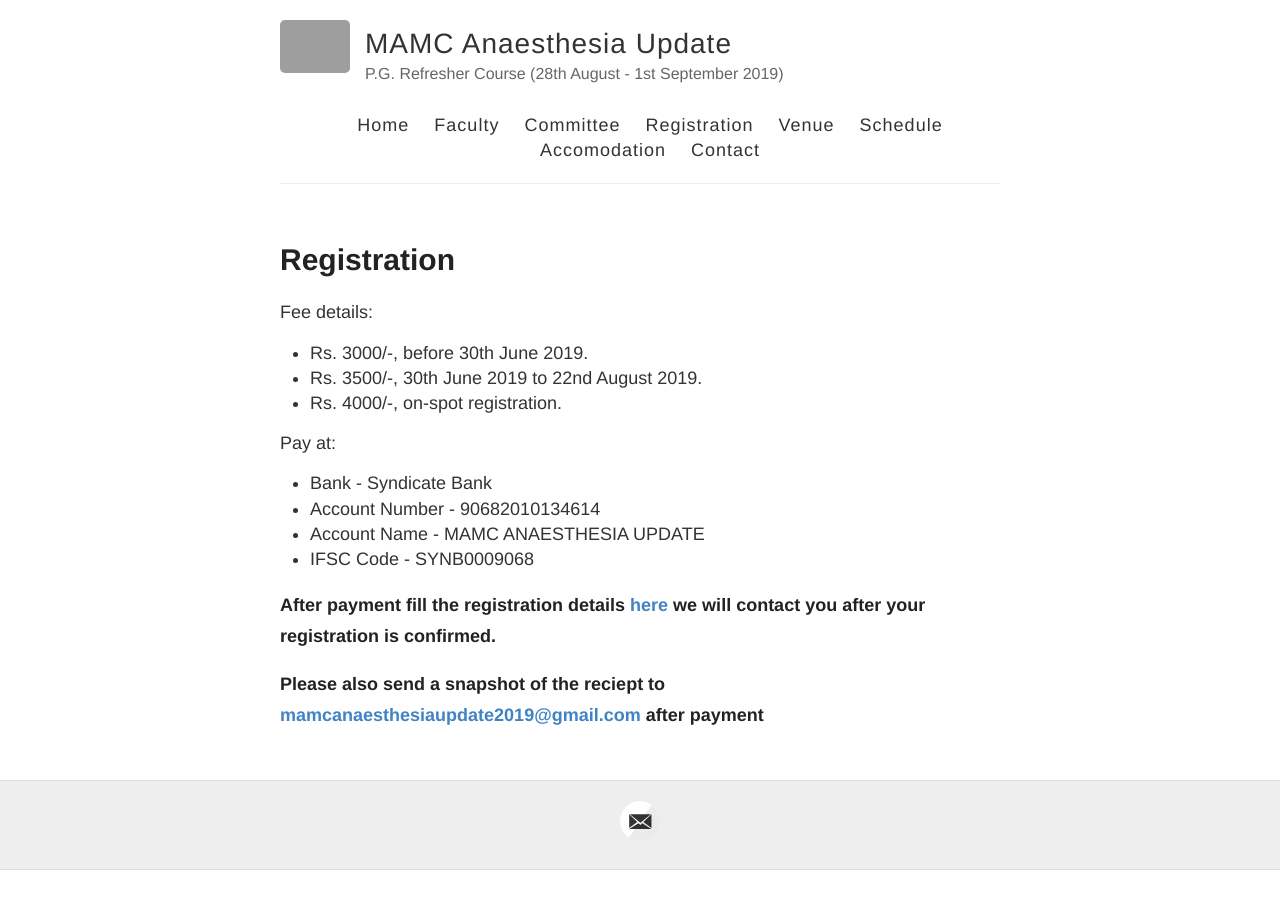
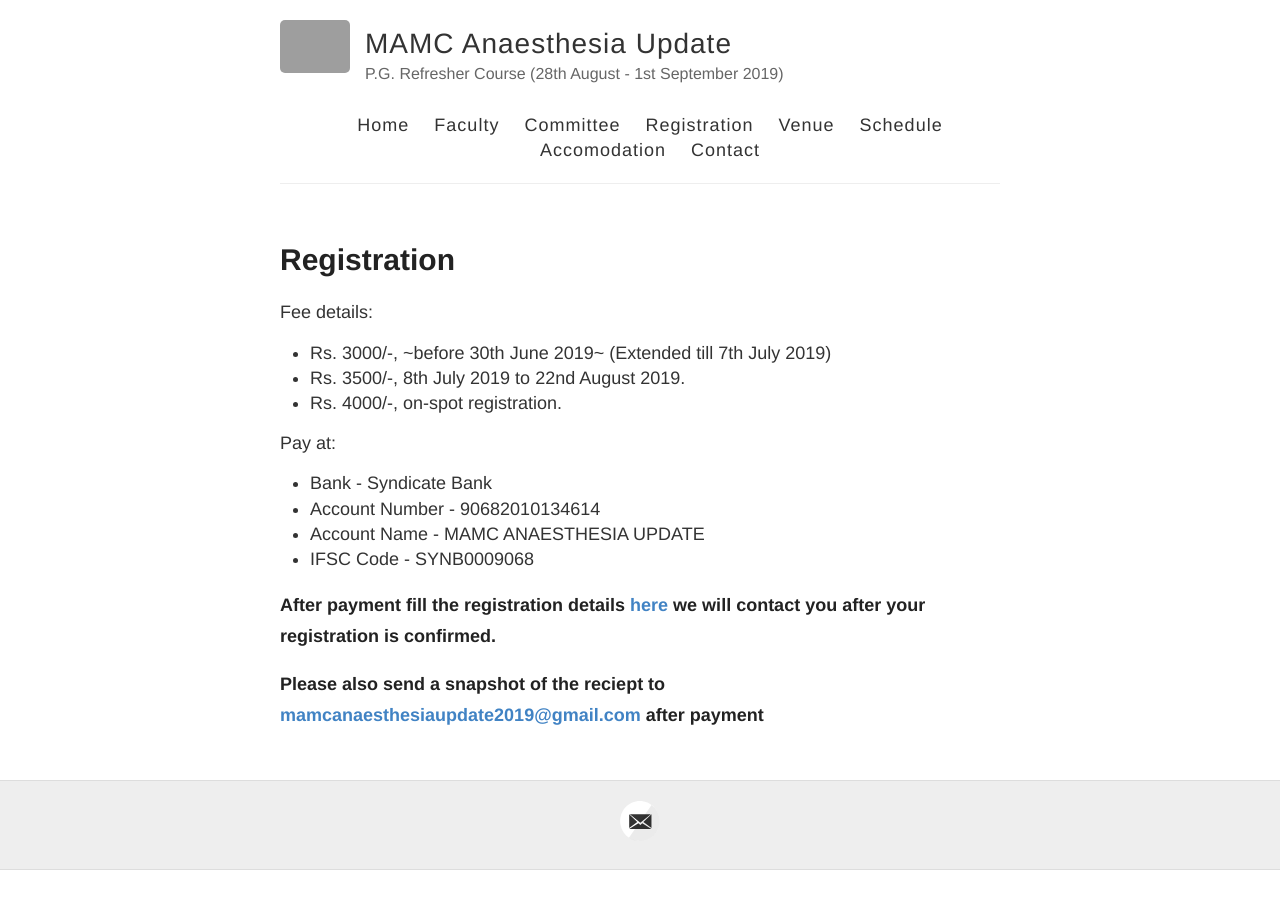
Before and after one commit to mamcanaesthesiaupdate/mamcanaesthesiaupdate.github.io, a Jekyll site: the page built from registration.md, in a window 1280 px wide. Built offline with Jekyll 4.4.1, drawn with Linux system fonts in a browser that asks for light colours; grey boxes are pictures that could not be loaded.

Commit message:
changed dates

```diff
--- a/registration.md
+++ b/registration.md
@@ -5,8 +5,8 @@ permalink: /registration/
 ---
 
 Fee details:
-- Rs. 3000/-, before 30th June 2019.
-- Rs. 3500/-, 30th June 2019 to 22nd August 2019.
+- Rs. 3000/-, ~before 30th June 2019~ (Extended till 7th July 2019)
+- Rs. 3500/-, 8th July 2019 to 22nd August 2019.
 - Rs. 4000/-, on-spot registration.
 
 Pay at:
```
Also changed, not shown: index.md (+1 -1 lines).
